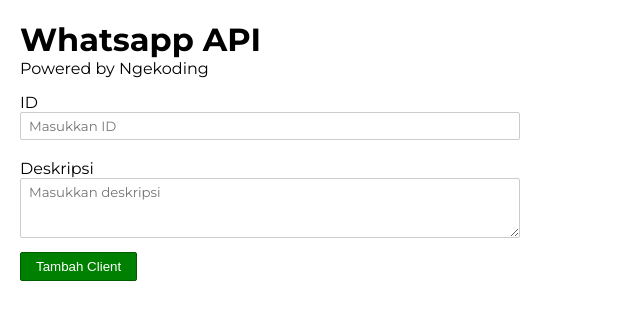
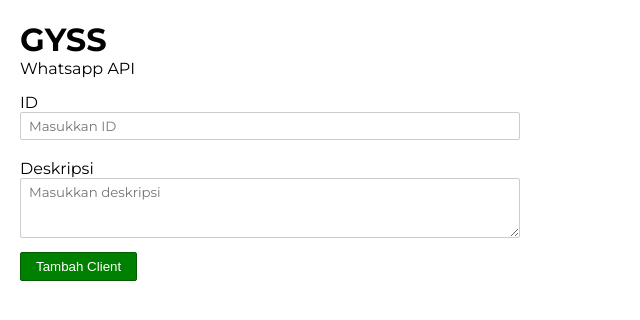
Before and after one commit to iamhero25/whatsapp-api-gyss, a website: page index-multiple-account.html in a window 1280 px wide. Shown: the whole page, without its empty margins (0-640 px from the left). Drawn offline with nearby package versions, Linux system fonts and the light colour scheme; no server answers.

Commit message:
Changed header and page verbage

```diff
--- a/app.js
+++ b/app.js
@@ -9,6 +9,11 @@
 const fileUpload = require('express-fileupload');
 const axios = require('axios');
 const mime = require('mime-types');
+var http = require("http");
+
+// setInterval(function() {
+//     http.get("https://whatsapp-api-gyss.herokuapp.com/");
+// }, 2400000); // every 40 minutes (2400000)
 
 const port = process.env.PORT || 8000;
 
--- a/index-multiple-account.html
+++ b/index-multiple-account.html
@@ -1,7 +1,7 @@
 <!DOCTYPE html>
 <html>
 <head>
-	<title>Whatsapp API by Ngekoding</title>
+	<title>GYSS Whatsapp API</title>
   <meta name="viewport" content="width=device-width, initial-scale=1">
   <!-- This parts is optional, just for improve the styles -->
   <link href="https://fonts.googleapis.com/css2?family=Montserrat:wght@400;700&display=swap" rel="stylesheet">
@@ -74,8 +74,8 @@
 <body>
 
 	<div id="app">
-		<h1>Whatsapp API</h1>
-		<p>Powered by Ngekoding</p>
+		<h1>GYSS</h1>
+		<p>Whatsapp API</p>
 		<div class="form-container">
 			<label for="client-id">ID</label><br>
 			<input type="text" id="client-id" placeholder="Masukkan ID">
```
Also changed, not shown: index.html (+3 -3 lines).
